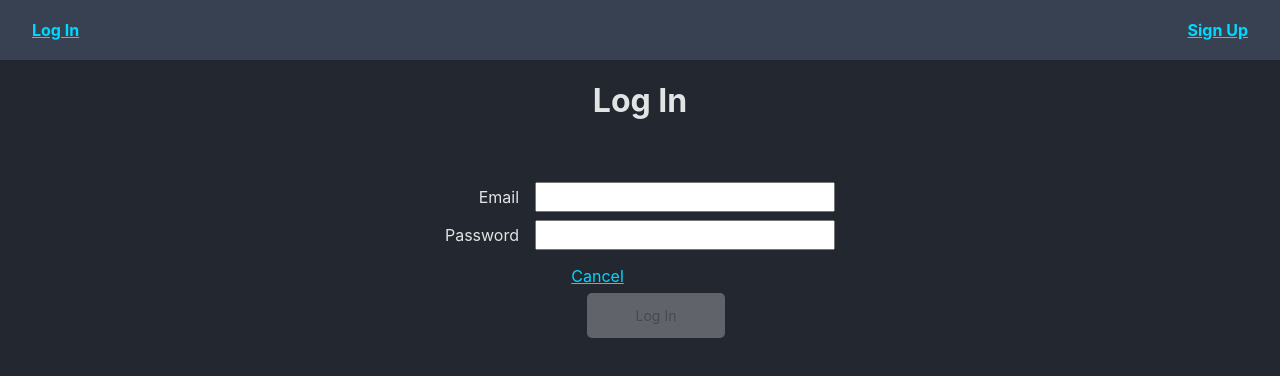
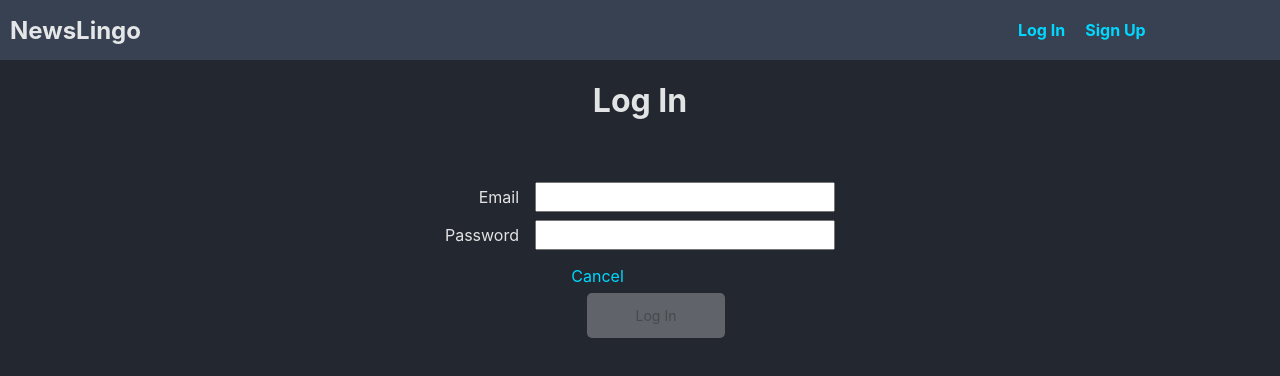
Before and after one commit to ofshvmin/newsLingo-front-end, a React (Vite) app: page /auth/login in a window 1280 px wide. Shown: the top 376 px of the page. Built offline with nearby package versions, Linux system fonts and the light colour scheme; no server answers.

Commit message:
add transition to nav button colors

```diff
--- a/src/components/NavBar/NavBar.jsx
+++ b/src/components/NavBar/NavBar.jsx
@@ -15,17 +15,18 @@ const NavBar = ({ user, handleLogout }) => {
 
   const protectedLinks = (
     <ul>
-      <li><NavLink to={`/words/${user?.profile}/dictionary`}>My Dictionary</NavLink>
-      </li>
-      <li><NavLink to="/articles">News</NavLink></li>
-      <li><NavLink to="" onClick={handleLogout}>Log Out</NavLink></li>
+      <NavLink id={styles.links} to={`/words/${user?.profile}/dictionary`}><li className={styles.mainNavBtns}>My Dictionary</li></NavLink>
+      <NavLink id={styles.links} to="/articles"><li className={styles.mainNavBtns}>News</li></NavLink>
+      <NavLink id={styles.links} to="" onClick={handleLogout}><li id={styles.logout}>Log Out</li></NavLink>
       {/* <li><NavLink to="/auth/change-password">Change Password</NavLink></li> */}
     </ul>
   )
 
   return (
     <nav className={styles.container}>
-      {user ? protectedLinks : publicLinks}
+      <h2>NewsLingo</h2>
+      {user ?
+        protectedLinks : publicLinks}
     </nav>
   )
 }
--- a/src/components/NavBar/NavBar.module.css
+++ b/src/components/NavBar/NavBar.module.css
@@ -1,13 +1,19 @@
+nav > h2 {
+  width: 80%;
+}
+
 .container {
   top: 0;
   z-index: 1;
   width: 100%;
   height: 60px;
   display: flex;
+  align-items: center;
   /* position: fixed;  */
   /* padding: 14px 21px; */
   /* align-items: center; */
   background: var(--navBar-color);
+  padding: 0 10px;
   /* border-bottom: 1px solid rgb(200, 200, 200); */
 }
 
@@ -15,19 +21,55 @@
   width: 50px;
 } */
 
-.container ul {
+.container > ul {
   margin: 0;
-  width: 100%;
+  /* width: 100%; */
   display: flex;
+  padding: 0;
   list-style: none;
   font-weight: bold;
   align-items: center;
   justify-content: space-between;
+  gap: 20px;
 }
 
-.container li {
-  /* margin-left: 35px; */
-  text-align: right;
+.mainNavBtns {
+  text-align: center;
+  width: 140px;
+  background-color: transparent;
+  border: solid white 2px;
+  border-radius: 10px;
+  padding: 8px 0;
+}
+
+#logout {
+  text-align: center;
+  width: 140px;
+  background-color: white;
+  color: black;
+  border: none;
+  border-radius: 10px;
+  padding: 10px 2px;
+  transition: background-color 0.25s;
+}
+
+#logout:hover {
+  background-color: gray;
+  border-color: gray;
+}
+
+#links {
+  color: white;
+}
+
+a,
+a:visited {
+  color: #040404;
+  text-decoration: none;
+}
+
+#logout > a, #logout > a:visited {
+  color: black;
 }
 
 @media only screen and (max-width: 414px) {
```
